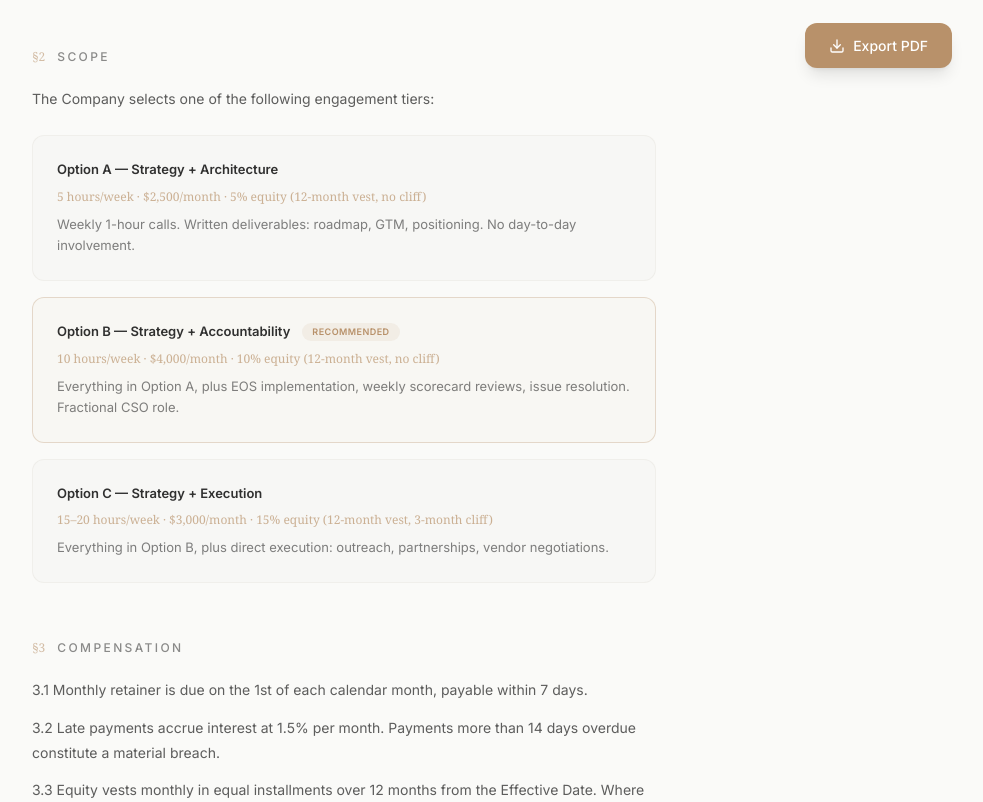
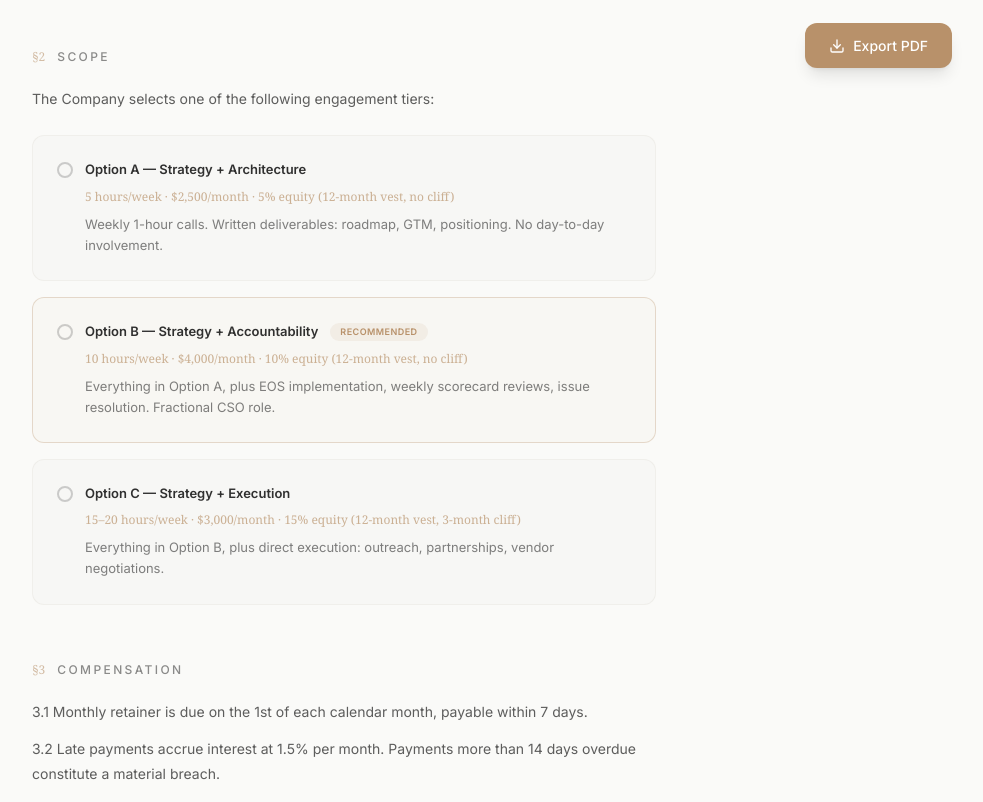
Before and after one commit to Apex-Sudo/leonfreier, a Next.js app: page /fugoku/alignment in a window 1280 px wide. Shown: the part 700-1502 px from the top of the page, without its empty margins (296-1279 px from the left). Built offline with nearby package versions, Linux system fonts and the light colour scheme.

Commit message:
Fugoku: clickable scope options with radio selection

```diff
--- a/app/fugoku/alignment/AgreementDoc.tsx
+++ b/app/fugoku/alignment/AgreementDoc.tsx
@@ -1,4 +1,6 @@
 "use client";
+
+import { useState } from "react";
 
 const sections = [
   {
@@ -102,6 +104,8 @@ const sections = [
 ];
 
 export default function AgreementDoc() {
+  const [selectedOption, setSelectedOption] = useState<string | null>(null);
+
   const handleExportPDF = () => {
     window.print();
   };
@@ -198,16 +202,30 @@ export default function AgreementDoc() {
               {/* Scope options */}
               {section.options && (
                 <div className="mt-6 space-y-4">
-                  {section.options.map((opt) => (
-                    <div
+                  {section.options.map((opt) => {
+                    const isSelected = selectedOption === opt.label;
+                    return (
+                      <button
                         key={opt.label}
-                      className={`p-6 rounded-xl border transition-all ${
-                        opt.recommended
-                          ? "border-accent/30 bg-accent/[0.03]"
-                          : "border-border/50 bg-foreground/[0.01]"
+                        onClick={() => setSelectedOption(isSelected ? null : opt.label)}
+                        className={`w-full text-left p-6 rounded-xl border transition-all cursor-pointer ${
+                          isSelected
+                            ? "border-accent ring-2 ring-accent/20 bg-accent/[0.05]"
+                            : opt.recommended
+                            ? "border-accent/30 bg-accent/[0.03] hover:border-accent/50"
+                            : "border-border/50 bg-foreground/[0.01] hover:border-border"
                         }`}
                       >
                         <div className="flex items-center gap-3 mb-2">
+                          <div className={`w-4 h-4 rounded-full border-2 flex items-center justify-center shrink-0 transition-all ${
+                            isSelected ? "border-accent bg-accent" : "border-foreground/20"
+                          }`}>
+                            {isSelected && (
+                              <svg width="8" height="8" viewBox="0 0 24 24" fill="none" stroke="white" strokeWidth="4" strokeLinecap="round" strokeLinejoin="round">
+                                <polyline points="20 6 9 17 4 12" />
+                              </svg>
+                            )}
+                          </div>
                           <span className="text-[13px] font-semibold text-foreground/90">
                             {opt.label} &mdash; {opt.name}
                           </span>
@@ -217,12 +235,13 @@ export default function AgreementDoc() {
                             </span>
                           )}
                         </div>
-                      <p className="text-[12px] text-accent/70 mb-2" style={{ fontFamily: "Georgia, serif" }}>
+                        <p className="text-[12px] text-accent/70 mb-2 pl-7" style={{ fontFamily: "Georgia, serif" }}>
                           {opt.terms}
                         </p>
-                      <p className="text-[13px] text-foreground/55 leading-relaxed">{opt.desc}</p>
-                    </div>
-                  ))}
+                        <p className="text-[13px] text-foreground/55 leading-relaxed pl-7">{opt.desc}</p>
+                      </button>
+                    );
+                  })}
                 </div>
               )}
             </div>
```
Lines whose indentation alone changed are shown as unchanged.
